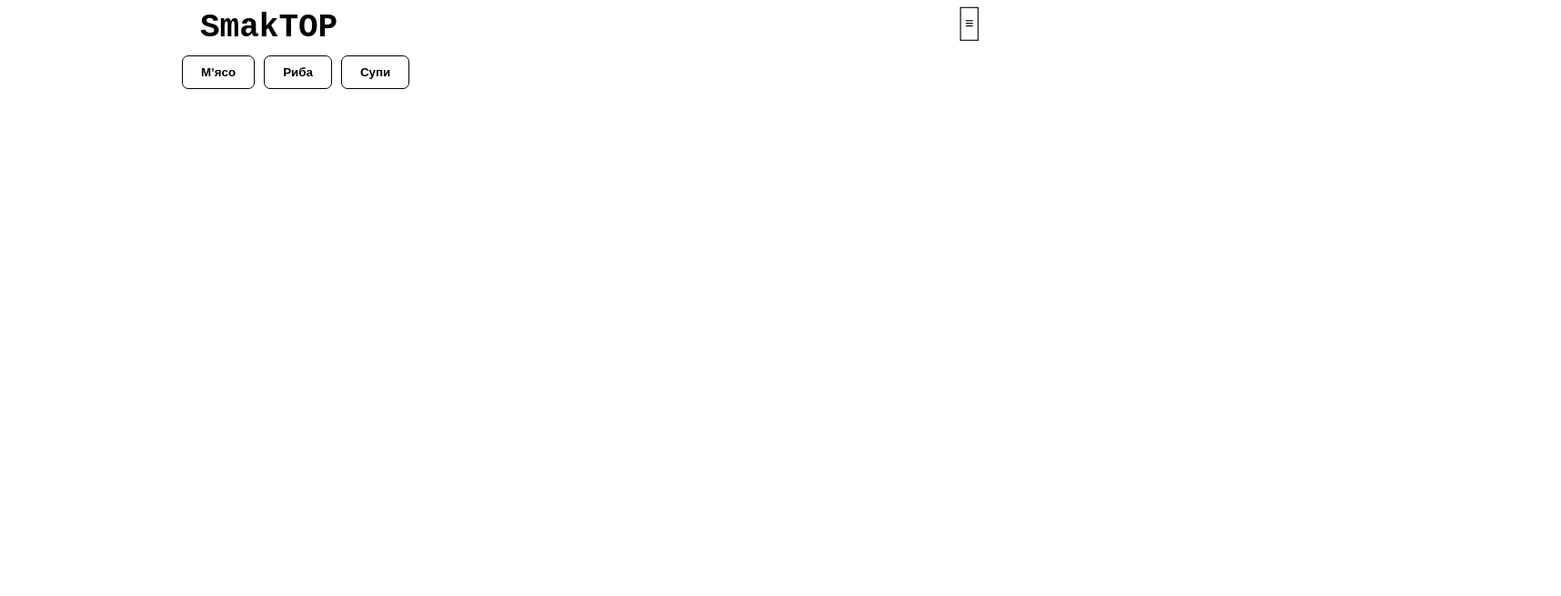
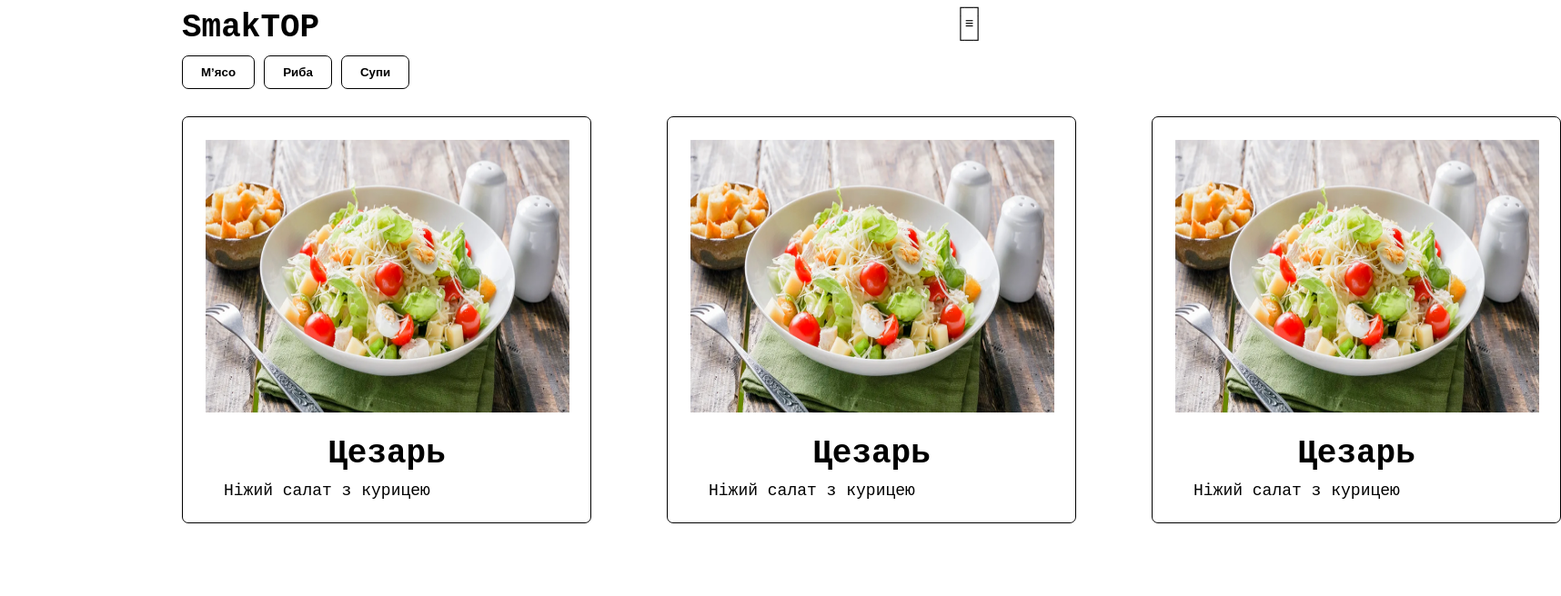
Before and after one commit to Kers1on/smak-top, a plain HTML site: page index.html in a window 1280 px wide. Shown: the top 656 px of the page at 91% size, 1716 px wide, since content can reach past the window. Drawn offline with Linux system fonts and the light colour scheme.

Commit message:
feat: add grid displaying of cards

```diff
--- a/index.html
+++ b/index.html
@@ -17,13 +17,37 @@
             </a>
         </nav>
 
-        <!-- Make more styles on this div -->
+        <!-- Make more styles to categories -->
         <div class="categories">
             <button class="category">Мʼясо</button>
             <button class="category">Риба</button>
             <button class="category">Супи</button>
         </div>
 
+        <div class="dishes">
+
+            <div class="dish">
+                <img src="img/caesar_salad.png">
+                <div class="dish-name">Цезарь</div>
+                <div class="dish-describing">Ніжий салат з курицею</div>
+            </div>
+            <div class="dish">
+                <img src="img/caesar_salad.png">
+                <div class="dish-name">Цезарь</div>
+                <div class="dish-describing">Ніжий салат з курицею</div>
+            </div>
+            <div class="dish">
+                <img src="img/caesar_salad.png">
+                <div class="dish-name">Цезарь</div>
+                <div class="dish-describing">Ніжий салат з курицею</div>
+            </div>
+            <div class="dish">
+                <img src="img/caesar_salad.png">
+                <div class="dish-name">Цезарь</div>
+                <div class="dish-describing">Ніжий салат з курицею</div>
+            </div>
+
+        </div>
     </div>
 </body>
 </html>
--- a/style.css
+++ b/style.css
@@ -19,7 +19,7 @@ nav {
 }
 
 .logo {
-    padding: 10px 20px;
+    padding: 10px 0;
     font-size: 36px;
     font-weight: 700;
 }
@@ -33,6 +33,7 @@ nav {
 
 .categories {
     display: flex;
+    margin-bottom: 30px;
 }
 
 .category {
@@ -47,7 +48,37 @@ nav {
     background-color: white;
 }
 
+.dishes {
+    display: grid;
+    grid-template-columns: repeat(3, 1fr);
+    gap: 83px; /* Відстань між блоками */
+}
+
+.dish {
+    padding: 25px;
+    max-width: 450px;
+    max-height: 500px;
+    border-width: 1px;
+    border-color: black;
+    border-radius: 7px;
+    border-style: solid;
+}
+
 img {
-    width: 300px;
-    height: 165px;
+    width: 400px;
+    height: 300px;
 }
+
+.dish-name {
+    font-weight: 700;
+    text-align: center;
+    font-size: 36px;
+    margin-top: 20px;
+    margin-bottom: 10px;
+}
+
+.dish-describing {
+    font-size: 18px;
+    padding: 0 20px;
+    max-height: 40px;
+}
```
